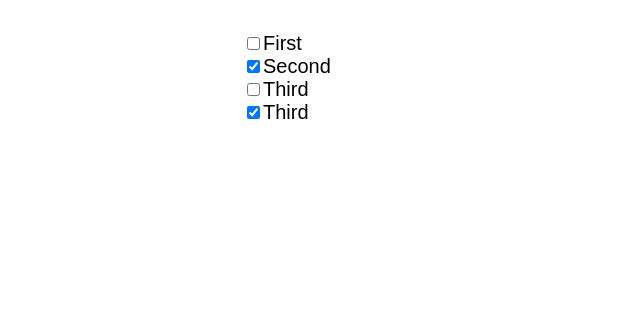
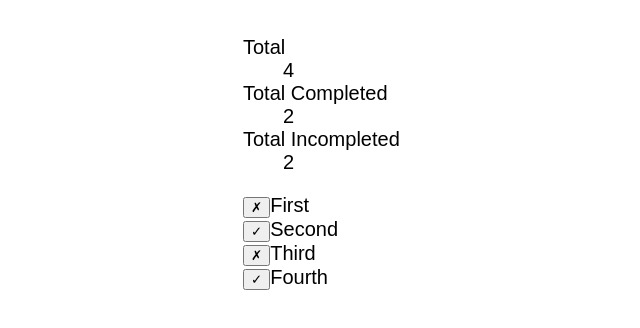
Before and after one commit to CarlCamit/NextLevelReactPrac, a React (Create React App) app: page / in a window 1280 px wide. Shown: the top 328 px of the page, without its empty margins (157-797 px from the left). Built offline with nearby package versions, Linux system fonts and the light colour scheme.

Commit message:
changed checkbox to button with emojis

```diff
--- a/src/App.js
+++ b/src/App.js
@@ -11,7 +11,7 @@ class App extends Component {
       { description: "First", completed: false },
       { description: "Second", completed: true },
       { description: "Third", completed: false },
-      { description: "Third", completed: true }
+      { description: "Fourth", completed: true }
     ]
   }
 
@@ -59,9 +59,28 @@ class App extends Component {
 
   render() {
     const items = this.state.items
+    const total = items.length
+    let totalCompleted = 0
+    let totalIncompleted = 0
+    items.forEach((item) => {
+      if (item.completed) {
+        totalCompleted += 1
+      }
+      else {
+        totalIncompleted += 1
+      }
+    })
 
     return (
       <div className="App">
+        <dl>
+          <dt>Total</dt>
+          <dd>{ total }</dd>
+          <dt>Total Completed</dt>
+          <dd>{ totalCompleted }</dd>
+          <dt>Total Incompleted</dt>
+          <dd>{ totalIncompleted }</dd>
+        </dl>
         {
           items.map((item, index) => (
             <ToDoItem
@@ -74,7 +93,8 @@ class App extends Component {
                   this.onToggleItemAtIndex(index)
                 }
               } />
-          ))
+            )
+          )
         }
       </div>
     );
--- a/src/components/Todoitem.js
+++ b/src/components/Todoitem.js
@@ -1,16 +1,25 @@
 import React from 'react'
+
+const emojiCheck = (completed) => {
+    let emoji = '✗'
+    if (completed) {
+        emoji = '✓'
+    }
+    return emoji
+}
 
 function ToDoItem ({
     completed = false,
+    emoji = emojiCheck(completed),
     description,
     onToggleCompleted
 }) {
     return (
         <label>
-            <input
-                type="checkbox"
-                checked={ completed }
-                onChange={
+            <button
+                type="button"
+                value={ completed }
+                onClick={
                     (event) => {
                         // Event Log
                         console.log('Clicked checkbox', description)
@@ -18,10 +27,36 @@ function ToDoItem ({
                         onToggleCompleted()
                     }
                 }
-            />
+            >
+                { emoji }
+            </button>
             { description }
         </label>
     )
 }
 
+// function ToDoItem ({
+//     completed = false,
+//     description,
+//     onToggleCompleted
+// }) {
+//     return (
+//         <label>
+//             <input
+//                 type="checkbox"
+//                 checked={ completed }
+//                 onChange={
+//                     (event) => {
+//                         // Event Log
+//                         console.log('Clicked checkbox', description)
+//                         // When user clicks completed checkbox change value
+//                         onToggleCompleted()
+//                     }
+//                 }
+//             />
+//             { description }
+//         </label>
+//     )
+// }
+
 export default ToDoItem
```
